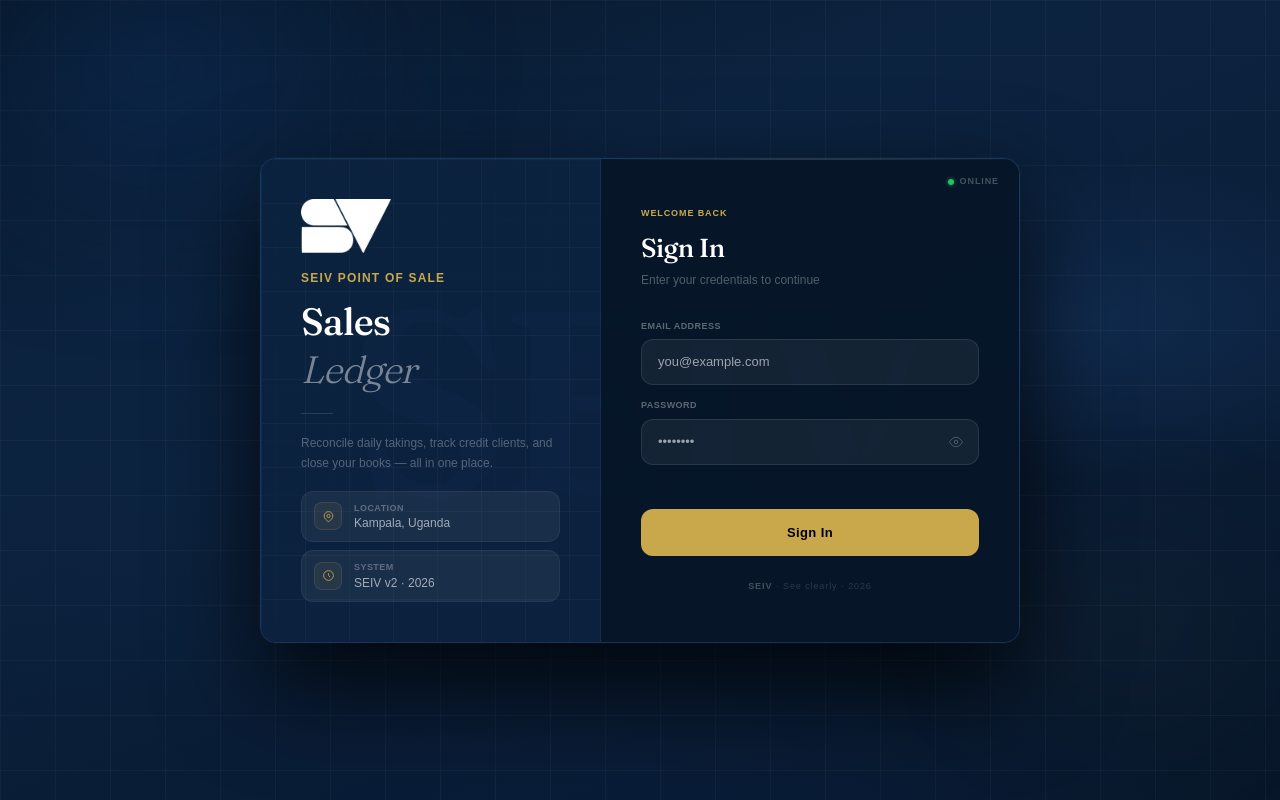
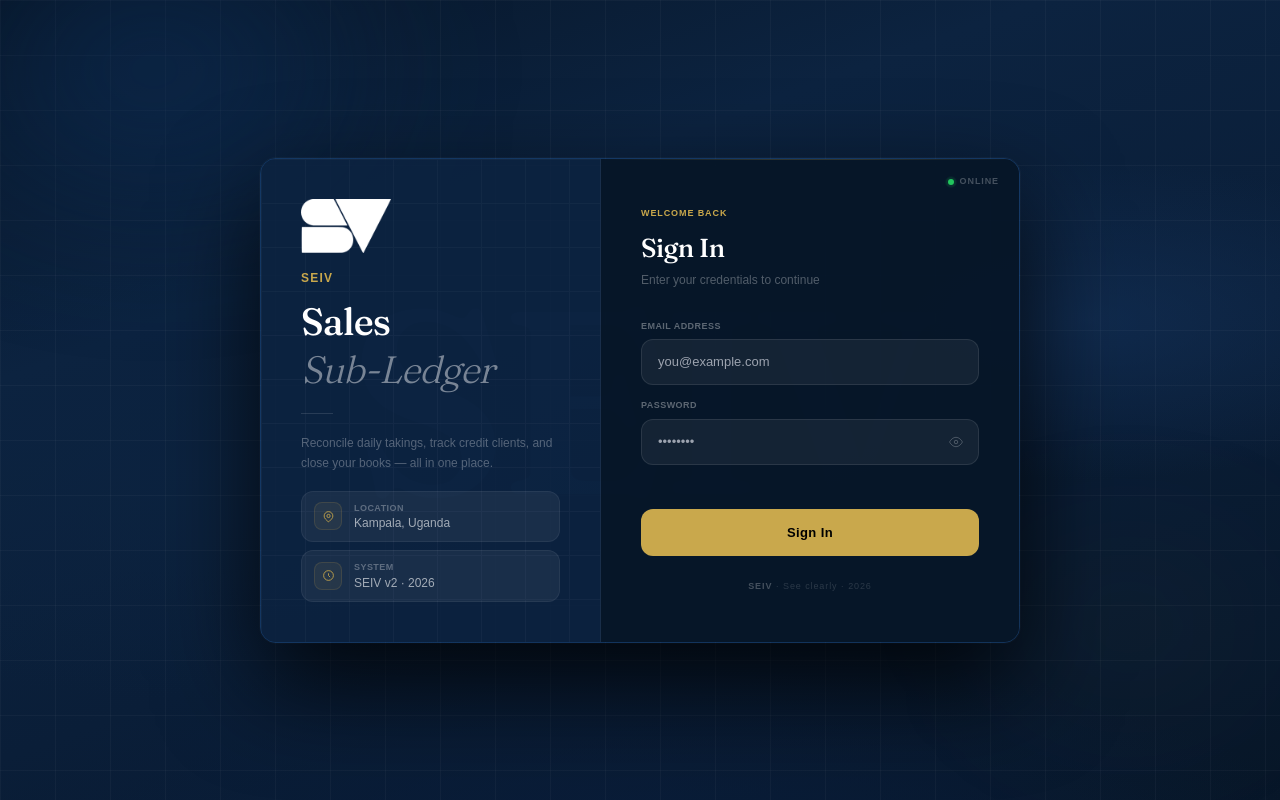
Before and after one commit to Fredrick-Okori/pos, a Next.js app: page / in a window 1280 px wide. Built offline with nearby package versions, Linux system fonts and the light colour scheme; no server answers; a web font is replaced by a local one.

Commit message:
adding sub ledger

```diff
--- a/src/components/LoginForm.tsx
+++ b/src/components/LoginForm.tsx
@@ -123,10 +123,10 @@ export default function LoginForm() {
           {/* Headline */}
           <div className="relative z-10">
             <p className="font-sans font-semibold tracking-widest text-xs uppercase mb-3" style={{ color: '#C9A84C' }}>
-              SEIV Point of Sale
+              SEIV
             </p>
             <h1 className="font-serif font-medium leading-tight mb-2 text-white" style={{ fontSize: 38, letterSpacing: '-.025em' }}>
-              Sales<br /><em className="font-light" style={{ color: 'rgba(255,255,255,.45)' }}>Ledger</em>
+              Sales<br /><em className="font-light" style={{ color: 'rgba(255,255,255,.45)' }}>Sub-Ledger</em>
             </h1>
             <div className="w-8 h-px my-5" style={{ background: 'rgba(255,255,255,.12)' }} />
             <p className="font-sans text-xs leading-relaxed" style={{ color: 'rgba(255,255,255,.3)' }}>
```
